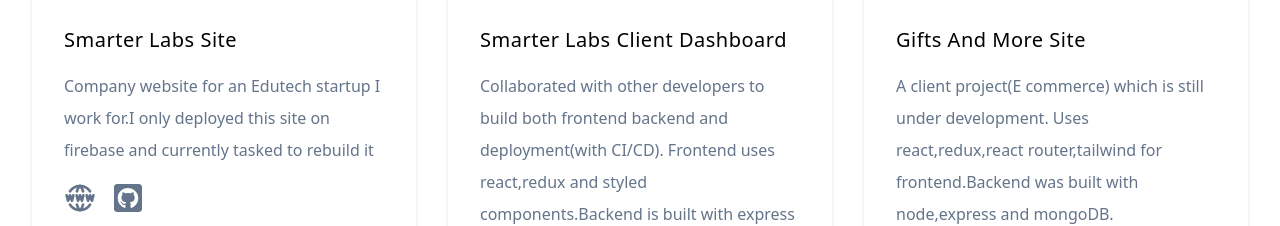
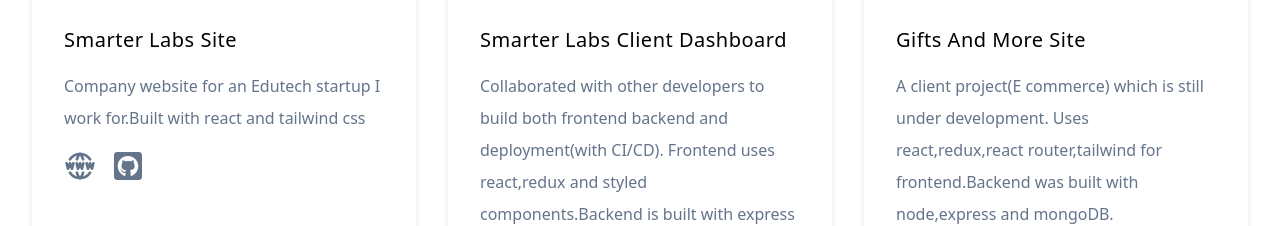
Before and after one commit to BulegaHassan/personal-porfolio, a React (Vite) app: page / in a window 1280 px wide. Shown: the part 3534-3760 px from the top of the page. Built offline with nearby package versions, Linux system fonts and the light colour scheme.

Commit message:
refactor: change project image

```diff
--- a/src/data.jsx
+++ b/src/data.jsx
@@ -118,11 +118,11 @@
 export const projects = [
   {
     id: nanoid(),
-    url: "https://smarterlabs.tech/",
+    url: "https://smarter-labs-site.vercel.app/",
     github: "https://github.com/SmarterBrains/company-site",
-    img: "https://res.cloudinary.com/dshwwisys/image/upload/v1699868632/portfolio-images/s9lzcyv65rlnyrzq0zri.png",
+    img: "https://res.cloudinary.com/dshwwisys/image/upload/v1704702063/smarter-new-site_uaiyp7.png",
     title: "Smarter Labs Site",
-    text: "Company website for an Edutech startup I work for.I only deployed  this site on firebase and currently tasked to rebuild it ",
+    text: "Company website for an Edutech startup I work for.Built with react and tailwind css ",
   },
   {
     id: nanoid(),
@@ -183,8 +183,7 @@
     url: "https://mdbcdn.b-cdn.net/img/Photos/Avatars/img%20(9).jpgp",
     name: "David Tusuubira",
     role: "CTO - Smarter Labs",
-    comment:
-      "An integral player and skilled developer at smarter labs.",
+    comment: "An integral player and skilled developer at smarter labs.",
   },
   {
     id: nanoid(),
```
